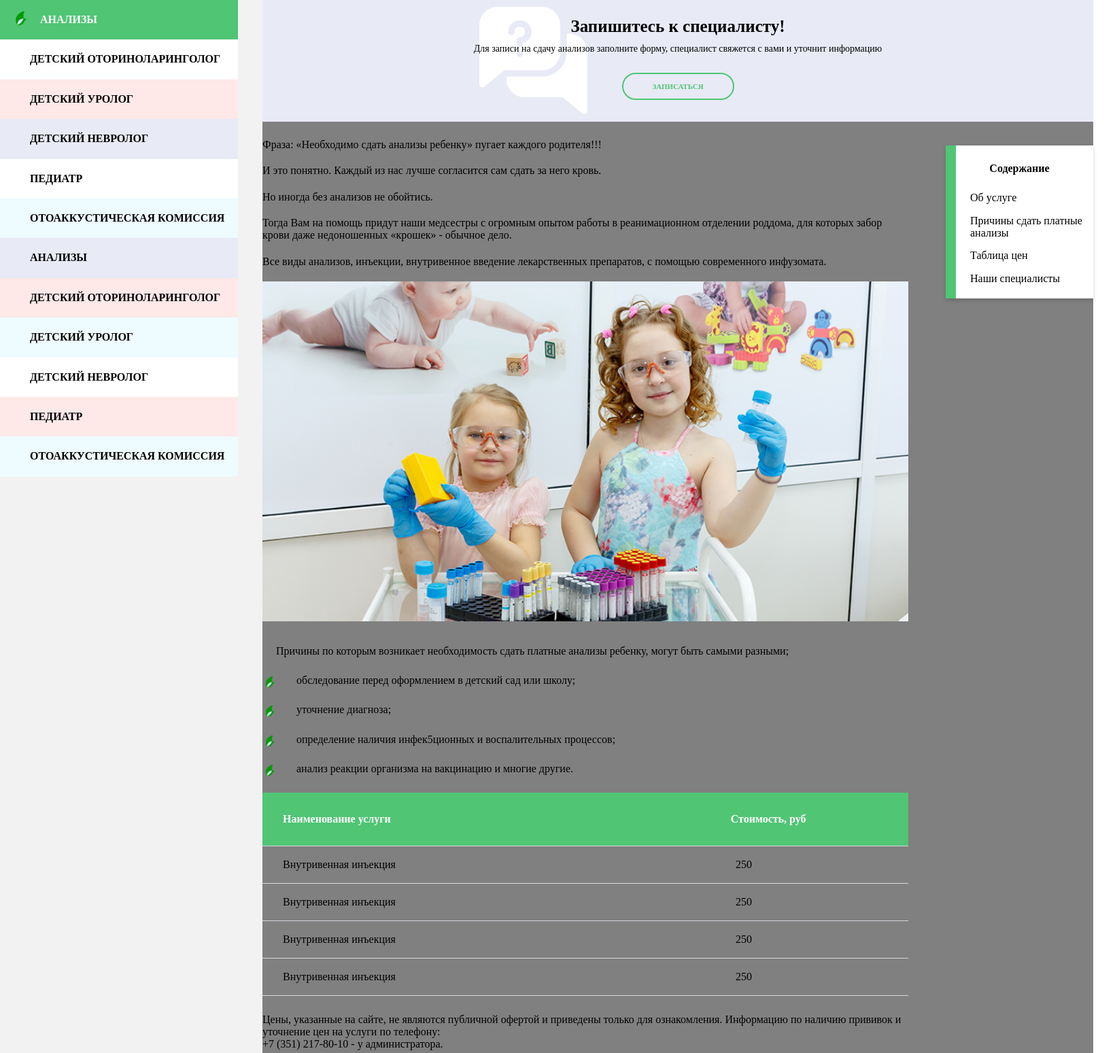
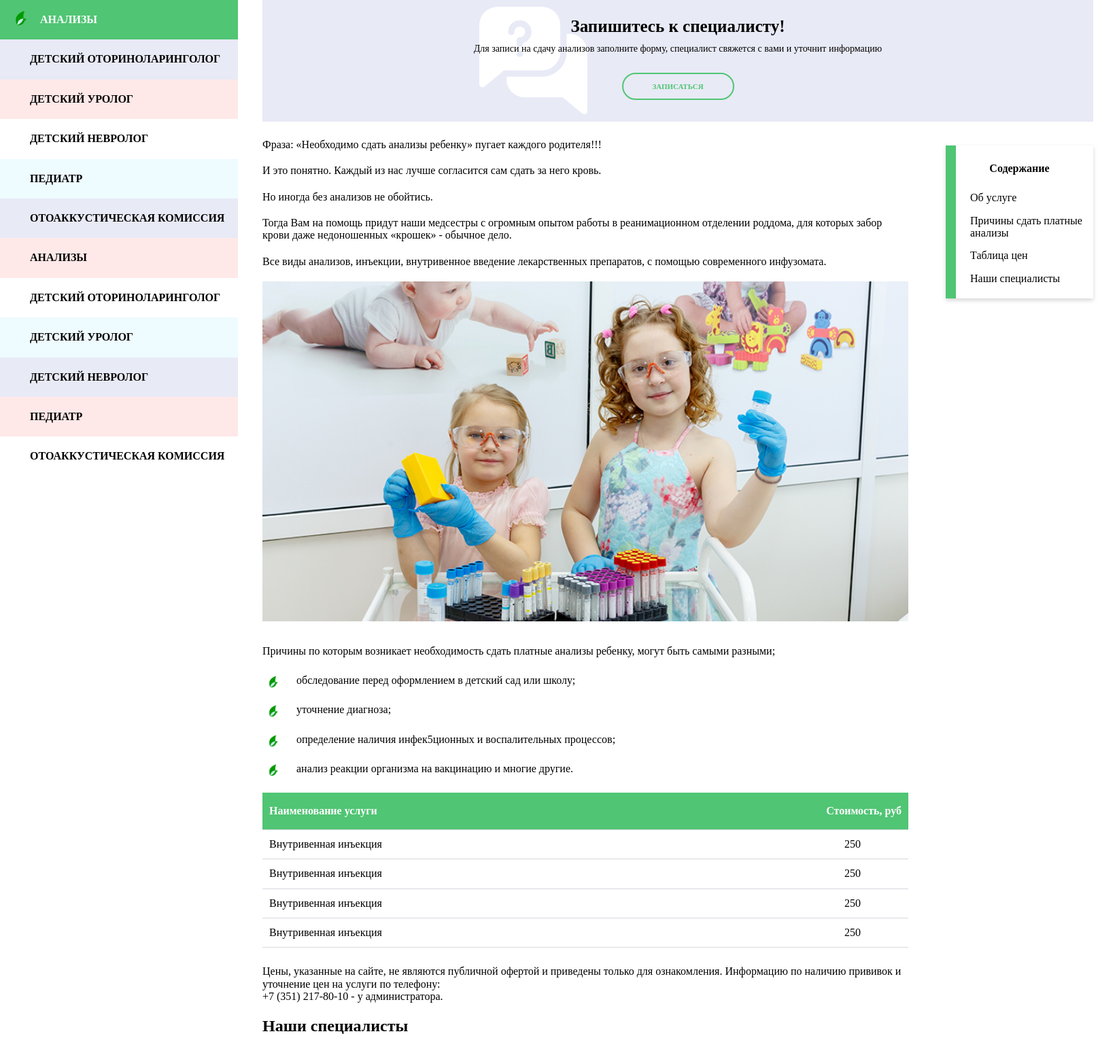
Before and after one commit to Charabamba/01, a PHP site: page / in a window 1640 px wide. Shown: the top 1549 px of the page at 68% size. Run offline with PHP 8.4, Linux system fonts and the light colour scheme; some libraries are stand-ins or nearby versions.

Commit message:
Add files via upload

```diff
--- a/css/style.css
+++ b/css/style.css
@@ -2,14 +2,16 @@ p {
   margin: 0;
 }
 
-.page-wrapper {
-  margin-top: 25px;
+.main-section-wrapper {
   max-width: 1640px;
-  background-color: #f2f2f2;
-  display: inline-flex;
+  display: flex;
   margin: 0 auto;
 }
-.aside-menu {
+
+.aside-hidden-header {
+  display: none;
+}
+.aside-menu-section {
   margin-right: 36px;
 }
 .aside-item-list {
@@ -32,6 +34,18 @@ p {
   text-decoration: none;
   color: black;
 }
+.aside-item:nth-child(4n) {
+  background-color: white;
+}
+.aside-item:nth-child(4n - 1) {
+  background-color: #ffe8e8;
+}
+.aside-item:nth-child(4n - 2) {
+  background-color: #e8eaf6;
+}
+.aside-item:nth-child(4n - 3) {
+  background-color: #eefbff;
+}
 .aside-item:hover {
   background-color: #50c574;
   transition: ease 0.3s;
@@ -41,18 +55,7 @@ p {
   font-weight: bold;
   transition: ease 0.3s;
 }
-.aside-item-blue {
-  background-color: #eefbff;
-}
-.aside-item-pink {
-  background-color: #ffe8e8;
-}
-.aside-item-violet {
-  background-color: #e8eaf6;
-}
-.aside-item-white {
-  background-color: white;
-}
+
 .aside-li-active {
   padding-left: 20px;
   width: 320px;
@@ -64,22 +67,20 @@ p {
 }
 
 .aside-item-active::before {
-  content: url(/img/main-service-back.png);
+  content: url(/01-master/img/main-service-back.png);
   position: absolute;
   top: -5px;
   left: -40px;
 }
 
 .main-content-wrapper {
-  background-color: grey;
   position: relative;
-  /* width: 100%; */
 }
 
 .advertise {
   text-align: center;
   background-color: #e8eaf6;
-  background-image: url(/img/question.png);
+  background-image: url(/01-master/img/question.png);
   background-repeat: no-repeat;
   background-position: left 30% top 10px;
 }
@@ -115,7 +116,7 @@ p {
 }
 
 .page-article-wrapper {
-  display: inline-flex;
+  display: flex;
 }
 .article-image {
   max-width: 100%;
@@ -123,7 +124,7 @@ p {
 .article-text-block {
   margin-top: 25px;
 }
-.page-article {
+.page-article-section {
   max-width: 950px;
 }
 
@@ -139,7 +140,6 @@ p {
 
 .benefits-title {
   margin-bottom: 25px;
-  margin-left: 20px;
 }
 
 .benefits-item {
@@ -149,33 +149,38 @@ p {
 }
 .benefits-item::before {
   display: inline-block;
-  content: url(/img/main-service-back.png);
+  content: url(/01-master/img/main-service-back.png);
   transform: scale(0.8);
   width: 16px;
   height: 16px;
   position: absolute;
-  left: -50px;
+  left: -45px;
 }
 
 .price-container {
   font-size: 16px;
   display: flex;
-  height: 54px;
-  line-height: 54px;
   border-bottom: 1px solid #d7d7df;
+  padding-bottom: 12px;
+  padding-top: 12px;
+  justify-content: space-between;
 }
 .price-container-header {
   background-color: #50c574;
   color: white;
   font-weight: bold;
-  height: 78px;
-  line-height: 78px;
+  padding-top: 18px;
+  padding-bottom: 18px;
 }
 .price-name {
-  margin-left: 30px;
-  margin-right: 500px;
+  margin-left: 10px;
 }
-
+.price-value {
+  margin-right: 70px;
+}
+.price {
+  margin-right: 10px;
+}
 .prices-text-container {
   margin-top: 26px;
   font-size: 16px;
@@ -231,12 +256,12 @@ p {
   margin-right: 10px;
 }
 .specialist-icon {
+  margin-top: 3px;
   color: #50c574;
 }
 
 .page-navigation-container {
   width: 272px;
-  position: relative;
 }
 .page-navigation {
   margin-top: 35px;
@@ -251,8 +276,11 @@ p {
   );
   text-align: left;
   padding-bottom: 5px;
-  position: fixed;
   box-shadow: 0px 3px 6px #00000029;
+}
+.sticky-div {
+  position: sticky;
+  top: 0px;
 }
 
 .navigation-title {
--- a/index.html
+++ b/index.html
@@ -12,43 +12,48 @@
     ></script>
   </head>
   <body>
-    <section class="page-wrapper">
-      <aside class="aside-menu">
+    <section class="main-section-wrapper">
+      <aside class="aside-menu-section">
+        <h3 class="aside-hidden-header">
+          Другие услуги
+        </h3>
         <div class="aside-item-list">
-          <a href="" class="aside-item aside-item-blue aside-item-first">
-            <p class="aside-item-href aside-item-active">АНАЛИЗЫ</p>
+          <a href="" class="aside-item aside-item-first">
+            <p class="aside-item-href aside-item-active">
+              АНАЛИЗЫ
+            </p>
           </a>
-          <a href="" class="aside-item aside-item-white ">
+          <a href="" class="aside-item  ">
             <p class="aside-item-href ">ДЕТСКИЙ ОТОРИНОЛАРИНГОЛОГ</p>
           </a>
-          <a href="" class="aside-item aside-item-pink">
+          <a href="" class="aside-item ">
             <p class="aside-item-href">ДЕТСКИЙ УРОЛОГ</p>
           </a>
-          <a href="" class="aside-item aside-item-violet">
+          <a href="" class="aside-item ">
             <p class="aside-item-href">ДЕТСКИЙ НЕВРОЛОГ</p>
           </a>
-          <a href="" class="aside-item aside-item-white">
+          <a href="" class="aside-item ">
             <p class="aside-item-href ">ПЕДИАТР</p>
           </a>
-          <a href="" class="aside-item aside-item-blue">
+          <a href="" class="aside-item ">
             <p class="aside-item-href">ОТОАККУСТИЧЕСКАЯ КОМИССИЯ</p>
           </a>
-          <a href="" class="aside-item aside-item-violet">
+          <a href="" class="aside-item ">
             <p class="aside-item-href">АНАЛИЗЫ</p>
           </a>
-          <a href="" class="aside-item aside-item-pink">
+          <a href="" class="aside-item ">
             <p class="aside-item-href">ДЕТСКИЙ ОТОРИНОЛАРИНГОЛОГ</p>
           </a>
-          <a href="" class="aside-item aside-item-blue">
+          <a href="" class="aside-item ">
             <p class="aside-item-href">ДЕТСКИЙ УРОЛОГ</p>
           </a>
-          <a href="" class="aside-item aside-item-white">
+          <a href="" class="aside-item ">
             <p class="aside-item-href ">ДЕТСКИЙ НЕВРОЛОГ</p>
           </a>
-          <a href="" class="aside-item aside-item-pink">
+          <a href="" class="aside-item ">
             <p class="aside-item-href">ПЕДИАТР</p>
           </a>
-          <a href="" class="aside-item aside-item-blue">
+          <a href="" class="aside-item ">
             <p class="aside-item-href">ОТОАККУСТИЧЕСКАЯ КОМИССИЯ</p>
           </a>
         </div>
@@ -65,7 +70,7 @@
           <button class="advertise-button">ЗАПИСАТЬСЯ</button>
         </div>
         <div class="page-article-wrapper">
-          <article class="page-article" id="description">
+          <article class="page-article-section" id="description">
             <div class="article-text-block">
               <p class="article-text">
                 Фраза: «Необходимо сдать анализы ребенку» пугает каждого
@@ -86,7 +91,7 @@
                 препаратов, с помощью современного инфузомата.
               </p>
             </div>
-            <img src="/img/analizi.png" alt="analizi" class="article-image" />
+            <img src="img/analizi.png" alt="analizi" class="article-image" />
             <div class="benefits" id="reasons">
               <p class="benefits-title">
                 Причины по которым возникает необходимость сдать платные анализы
@@ -110,19 +115,19 @@
               </div>
               <div class="price-container">
                 <div class="price-name">Внутривенная инъекция</div>
-                <div class="price">250</div>
+                <div class="price-value">250</div>
               </div>
               <div class="price-container">
                 <div class="price-name">Внутривенная инъекция</div>
-                <div class="price">250</div>
+                <div class="price-value">250</div>
               </div>
               <div class="price-container">
                 <div class="price-name">Внутривенная инъекция</div>
-                <div class="price">250</div>
+                <div class="price-value">250</div>
               </div>
               <div class="price-container">
                 <div class="price-name">Внутривенная инъекция</div>
-                <div class="price">250</div>
+                <div class="price-value">250</div>
               </div>
               <div class="prices-text-container">
                 <p class="prices-text">
@@ -142,11 +147,14 @@
             <section class="our-specialists ">
               <div class="specialist-container">
                 <a href="" class="specialist-info">
+                  <div class="specialist-image-container">
                     <img
                       src="img/бабошко.png"
                       alt="specialist"
                       class="specialist-image"
                     />
+                  </div>
+
                   <p class="specialist-title">Бабошко Павел Григорьевич</p>
                   <p class="specialist-text">
                     детский хирург, уролог-андролог, врач высшей категории
@@ -159,11 +167,14 @@
               </div>
               <div class="specialist-container">
                 <a href="" class="specialist-info">
+                  <div class="specialist-image-container">
                     <img
                       src="img/демьяник.png"
                       alt="specialist"
                       class="specialist-image"
                     />
+                  </div>
+
                   <p class="specialist-title">Демьяник Марина Алексеевна</p>
                   <p class="specialist-text">
                     детский невролог, врач педиатр, врач высшей категории
@@ -176,11 +187,14 @@
               </div>
               <div class="specialist-container">
                 <a href="" class="specialist-info">
+                  <div class="specialist-image-container">
                     <img
                       src="img/демьяник.png"
                       alt="specialist"
                       class="specialist-image"
                     />
+                  </div>
+
                   <p class="specialist-title">Демьяник Марина Алексеевна</p>
                   <p class="specialist-text">
                     детский невролог, врач педиатр, врач высшей категории
@@ -194,6 +208,7 @@
             </section>
           </article>
           <div class="page-navigation-container">
+            <div class="sticky-div">
               <div class="page-navigation">
                 <p class="navigation-title">Содержание</p>
                 <p class="navigation-item">
@@ -215,6 +230,7 @@
               </div>
             </div>
           </div>
+        </div>
       </section>
     </section>
   </body>
```
Also changed, not shown: other parts of css/style.css (+82 -6 lines), css/works.css (+3 -8 lines), works.html (+20 -15 lines). Lines whose indentation alone changed are shown as unchanged.
